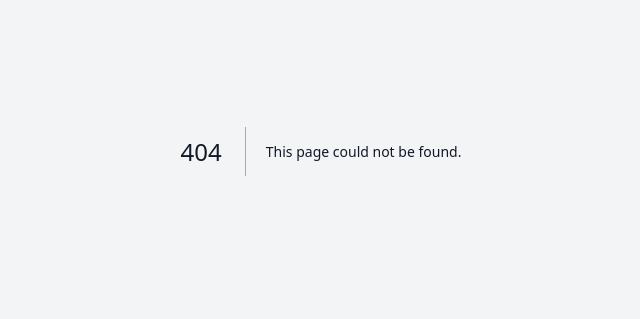
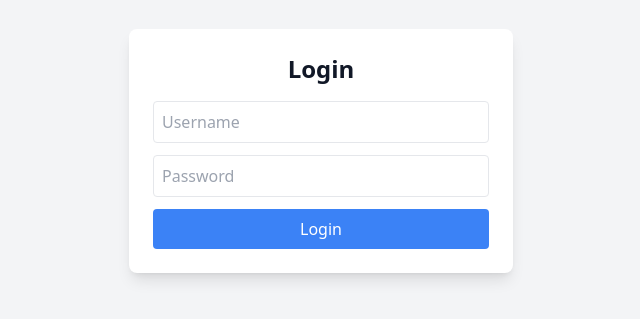
Before and after one commit to setyadhitya/labadmin, a Next.js app: page /login in a window 1280 px wide. Before the commit this address had no page. Shown: the part 249-568 px from the top of the page, without its empty margins (319-959 px from the left). Built offline with nearby package versions, Linux system fonts and the light colour scheme.

Commit message:
tambahan login admin dan sesi untuk halaman praktikum

```diff
--- /dev/null
+++ b/app/api/login/route.js
@@ -0,0 +1,34 @@
+// ✅ FILE: app/api/login/route.js
+import mysql from 'mysql2/promise';
+
+export async function POST(request) {
+  try {
+    const { username, password } = await request.json();
+
+    const connection = await mysql.createConnection({
+      host: 'localhost',
+      user: 'root',
+      password: '',
+      database: 'labordatenbank'
+    });
+
+    const [rows] = await connection.execute(
+      'SELECT * FROM tb_user WHERE Username = ? AND password = ?',
+      [username, password]
+    );
+
+    if (rows.length > 0) {
+      return new Response(JSON.stringify({ success: true, role: rows[0].role }), {
+        status: 200
+      });
+    } else {
+      return new Response(JSON.stringify({ success: false, message: 'Username atau password salah' }), {
+        status: 401
+      });
+    }
+  } catch (error) {
+    return new Response(JSON.stringify({ success: false, message: error.message }), {
+      status: 500
+    });
+  }
+}
--- /dev/null
+++ b/app/login/page.js
@@ -0,0 +1,65 @@
+'use client'
+import { useState } from 'react';
+import { useRouter } from 'next/navigation';
+
+export default function LoginPage() {
+    const [username, setUsername] = useState('');
+    const [password, setPassword] = useState('');
+    const [error, setError] = useState('');
+    const router = useRouter();
+
+    const handleLogin = async (e) => {
+        e.preventDefault();
+
+        const res = await fetch('/api/login', {
+            method: 'POST',
+            headers: { 'Content-Type': 'application/json' },
+            body: JSON.stringify({ username, password })
+        });
+
+        const data = await res.json();
+
+        if (data.success) {
+            // Simpan status login di localStorage
+            localStorage.setItem('isLoggedIn', 'true');
+            localStorage.setItem('role', data.role); // kalau mau simpan role
+            router.push('/praktikum');
+        } else {
+            setError(data.message || 'Login gagal');
+        }
+
+    };
+
+    return (
+        <div className="flex h-screen items-center justify-center bg-gray-100">
+            <form onSubmit={handleLogin} className="bg-white p-6 rounded-lg shadow-lg w-96">
+                <h2 className="text-2xl font-bold mb-4 text-center">Login</h2>
+
+                {error && <p className="text-red-500 text-sm mb-3">{error}</p>}
+
+                <input
+                    type="text"
+                    placeholder="Username"
+                    className="border w-full p-2 mb-3 rounded"
+                    value={username}
+                    onChange={(e) => setUsername(e.target.value)}
+                />
+
+                <input
+                    type="password"
+                    placeholder="Password"
+                    className="border w-full p-2 mb-3 rounded"
+                    value={password}
+                    onChange={(e) => setPassword(e.target.value)}
+                />
+
+                <button
+                    type="submit"
+                    className="bg-blue-500 text-white w-full p-2 rounded hover:bg-blue-600"
+                >
+                    Login
+                </button>
+            </form>
+        </div>
+    );
+}
--- a/app/page.js
+++ b/app/page.js
@@ -1,11 +1,12 @@
 import Praktikum from '../components/praktikum/page'
 import Jadwal from '../components/jadwal/page'
+import Login from '../app/login/page'
 
 
 export default function Home() {
   return (
     <main className="p-6">
-      <Jadwal />
+      <Login />
     </main>
   )
 }
--- /dev/null
+++ b/app/praktikum/page.js
@@ -0,0 +1,6 @@
+// ✅ FILE: app/Praktikum/page.js
+import PraktikumPage from '../../components/praktikum/page';
+
+export default function Page() {
+  return <PraktikumPage />;
+}
--- a/components/praktikum/page.js
+++ b/components/praktikum/page.js
@@ -2,22 +2,36 @@
 import { useEffect, useState } from 'react'
 import PraktikumForm from '../form/PraktikumForm'
 import PraktikumFormEdit from '../form/PraktikumFormEdit'
+import { useRouter } from 'next/navigation';
 
 export default function PraktikumPage() {
-    const [list, setList] = useState([])
-    const [showForm, setShowForm] = useState(false)
-    const [showEditForm, setShowEditForm] = useState(false)
-    const [editingData, setEditingData] = useState(null)
+  const router = useRouter();
+  const [checking, setChecking] = useState(true);
+  const [list, setList] = useState([]);
+  const [showForm, setShowForm] = useState(false);
+  const [showEditForm, setShowEditForm] = useState(false);
+  const [editingData, setEditingData] = useState(null);
+
+  useEffect(() => {
+    const loggedIn = localStorage.getItem('isLoggedIn');
+    if (!loggedIn) {
+      router.replace('/login');
+    } else {
+      setChecking(false); // baru set ke false kalau lolos cek
+    }
+  }, [router]);
 
   const loadData = async () => {
-        const res = await fetch('api/praktikum')
-        const data = await res.json()
-        setList(data)
-    }
+    const res = await fetch('api/praktikum');
+    const data = await res.json();
+    setList(data);
+  };
 
   useEffect(() => {
-        loadData()
-    }, [])
+    if (!checking) {
+      loadData();
+    }
+  }, [checking]);
 
   const handleEdit = (item) => {
     setEditingData({
@@ -30,31 +44,59 @@ export default function PraktikumPage() {
       Jurusan: item.Jurusan,
       Assisten: item.Assisten,
       Catatan: item.Catatan
-        })
-        setShowEditForm(true)
-    }
+    });
+    setShowEditForm(true);
+  };
 
   const handleDelete = async (id) => {
     if (!confirm('Hapus data ini?')) return;
-
     try {
       const res = await fetch(`api/praktikum/${id}`, { method: 'DELETE' });
       const data = await res.json();
       console.log('Respon dari server:', data);
-    loadData(); // reload data setelah delete
+      loadData();
     } catch (err) {
       console.error('Gagal menghapus data:', err);
     }
   };
 
+  const handleLogout = async () => {
+    localStorage.removeItem('isLoggedIn');
+    localStorage.removeItem('role');
+    try {
+      await fetch('/api/logout', { method: 'POST' });
+    } catch (err) {
+      console.warn('logout API error:', err);
+    }
+    router.replace('/login');
+  };
+
+  if (checking) {
+    return (
+      <div className="flex h-screen items-center justify-center">
+        <p>Memeriksa status login...</p>
+      </div>
+    );
+  }
 
   return (
     <div className="p-4 max-w-screen-lg mx-auto">
-    <h1 className="text-3xl font-bold mb-6 text-center text-gray-800">Admin Data Praktikum</h1>
+      <div className="flex justify-between items-center mb-6">
+        <h1 className="text-3xl font-bold text-gray-800">Admin Data Praktikum</h1>
+        <button
+          onClick={handleLogout}
+          className="bg-red-500 hover:bg-red-600 text-white px-4 py-2 rounded"
+        >
+          Logout
+        </button>
+      </div>
 
       <div className="flex justify-end mb-4">
         <button
-        onClick={() => setShowForm(true)}
+          onClick={() => {
+            setShowForm(true);
+            setEditingData(null);
+          }}
           className="bg-green-600 hover:bg-green-700 text-white font-semibold px-5 py-2 rounded shadow"
         >
           + Tambah Praktikum
@@ -68,20 +110,6 @@ export default function PraktikumPage() {
             className="bg-white p-6 rounded-xl shadow-xl w-[90%] md:w-[600px]"
             onClick={(e) => e.stopPropagation()}
           >
-          {editingData ? (
-            <PraktikumFormEdit
-              initialData={editingData}
-              onSuccess={() => {
-                setShowForm(false);
-                setEditingData(null);
-                loadData();
-              }}
-              onCancel={() => {
-                setShowForm(false);
-                setEditingData(null);
-              }}
-            />
-          ) : (
             <PraktikumForm
               onSuccess={() => {
                 setShowForm(false);
@@ -89,7 +117,6 @@ export default function PraktikumPage() {
               }}
               onClose={() => setShowForm(false)}
             />
-          )}
           </div>
         </div>
       )}
@@ -160,6 +187,5 @@ export default function PraktikumPage() {
         </table>
       </div>
     </div>
-)
-
+  );
 }
```
Lines whose indentation alone changed are shown as unchanged.
